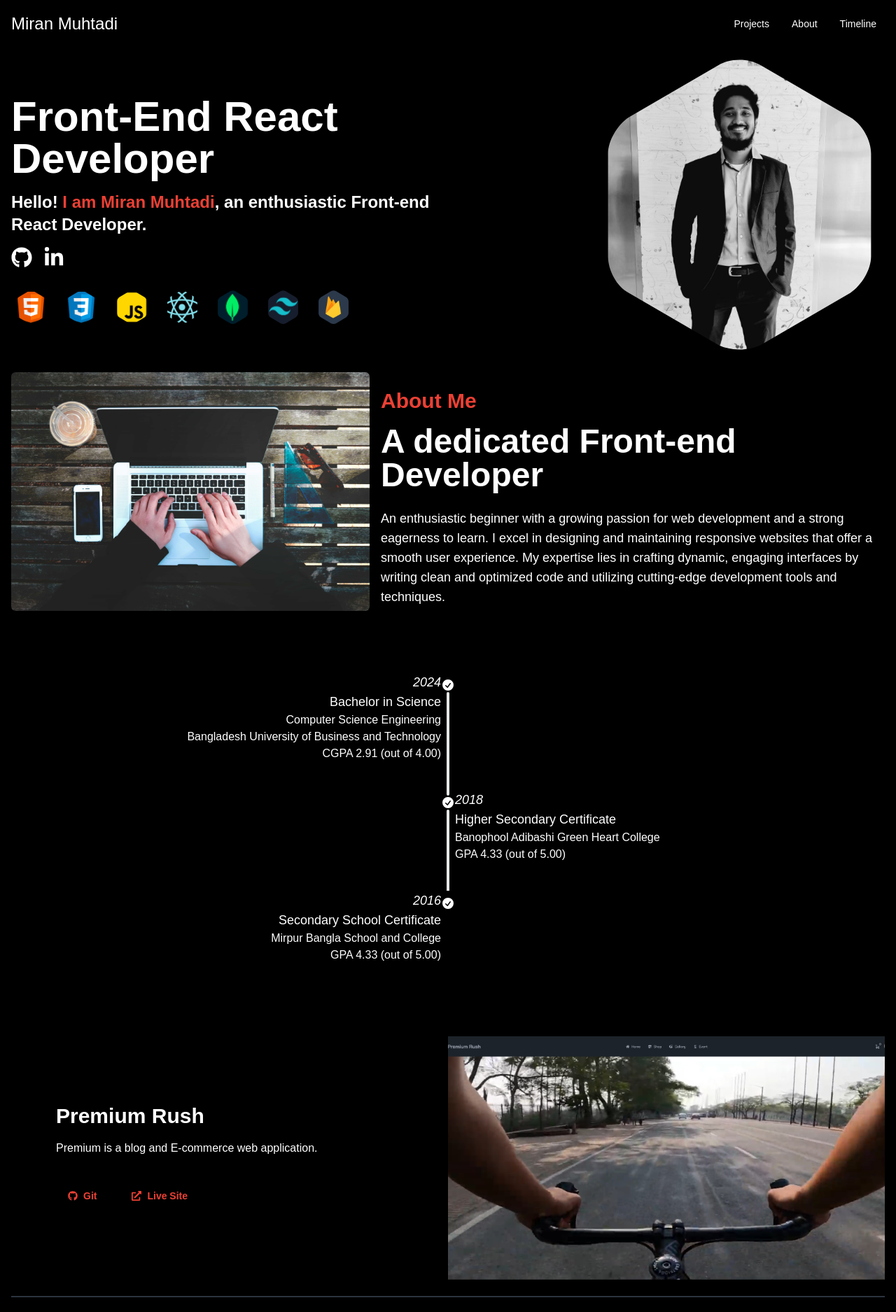
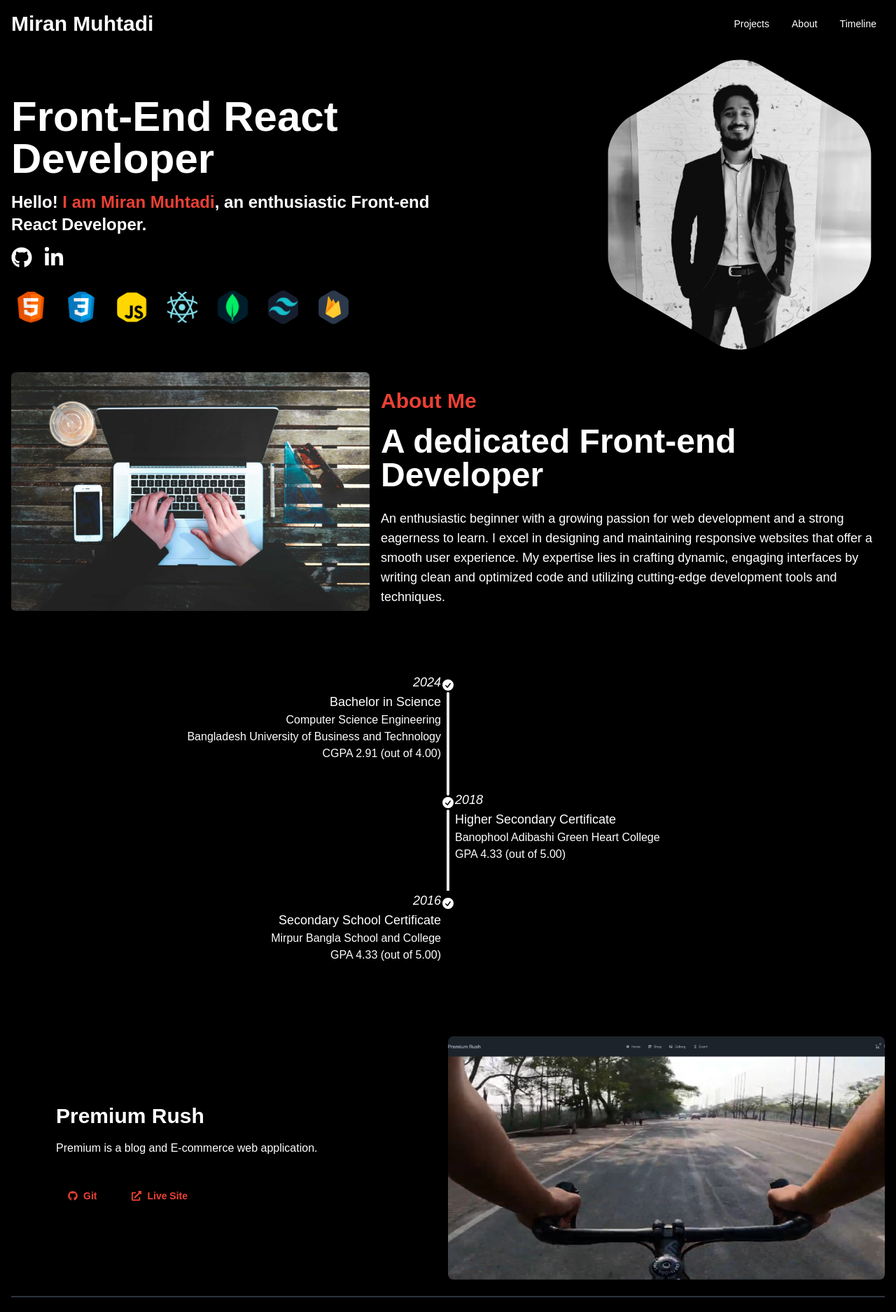
Before and after one commit to Muhtadi23/my-portfolio, a React (Vite) app: page / in a window 1280 px wide. Shown: the top 1875 px of the page at 70% size. Built offline with nearby package versions, Linux system fonts and the light colour scheme; a web font is replaced by a local one.

Commit message:
nav edited

```diff
--- a/src/comp/Nav.jsx
+++ b/src/comp/Nav.jsx
@@ -48,7 +48,7 @@ const Nav = () => {
                         }
                     </ul>
                 </div>
-                <h2 className="lg:text-2xl sm:text-xl p-2 font-medium">Miran Muhtadi</h2>
+                <h2 className="lg:text-3xl sm:text-xl p-2 font-semibold">Miran Muhtadi</h2>
             </div>
             <div className="navbar-end hidden lg:flex">
                 <ul className="menu menu-horizontal px-1">
--- a/src/comp/Projects.jsx
+++ b/src/comp/Projects.jsx
@@ -47,7 +47,7 @@ const Projects = () => {
                                 <motion.h2
                                     whileInView={{ opacity: 1, y: 0 }}
                                     initial={{ opacity: 0, y: 50 }}
-                                    transition={{ duration: 1, ease: "easeInOut" }}
+                                    transition={{ duration: 1, ease: "easeOut", delay: index * 0.2 }}
                                     viewport={{ once: true }}
                                     className="text-2xl font-bold md:text-3xl">
                                     {project.title}
@@ -56,17 +56,17 @@ const Projects = () => {
                                 <motion.p
                                     whileInView={{ opacity: 1, y: 0 }}
                                     initial={{ opacity: 0, y: 50 }}
-                                    transition={{ duration: 1.5, ease: "easeInOut" }}
+                                    transition={{ duration: 1.2, ease: "easeOut", delay: index * 0.3 }}
                                     viewport={{ once: true }}
                                     className="hidden md:mt-4 md:block">
                                     {project.description}
                                 </motion.p>
 
-                                {/* Buttons with Perfect Center Alignment */}
+                                {/* Buttons with Smooth Entrance & Floating Effect */}
                                 <motion.div
                                     whileInView={{ opacity: 1, y: 0 }}
-                                    initial={{ opacity: 0, y: 30 }}
-                                    transition={{ duration: 1.5, ease: "easeOut", delay: index * 0.5 }}
+                                    initial={{ opacity: 0, y: 40 }}
+                                    transition={{ duration: 1.4, ease: "easeOut", delay: index * 0.4 }}
                                     viewport={{ once: true }}
                                     className="mt-4 md:mt-8 flex items-center justify-center sm:justify-start gap-4"
                                 >
@@ -76,7 +76,7 @@ const Projects = () => {
                                             href={project.github}
                                             target="_blank"
                                             rel="noopener noreferrer"
-                                            whileHover={{ scale: 1.05 }}
+                                            whileHover={{ scale: 1.08, y: -2 }}
                                             whileTap={{ scale: 0.95 }}
                                             className="flex items-center justify-center"
                                         >
@@ -95,7 +95,7 @@ const Projects = () => {
                                         href={project.live}
                                         target="_blank"
                                         rel="noopener noreferrer"
-                                        whileHover={{ scale: 1.05 }}
+                                        whileHover={{ scale: 1.08, y: -2 }}
                                         whileTap={{ scale: 0.95 }}
                                         className="flex items-center justify-center"
                                     >
@@ -107,15 +107,15 @@ const Projects = () => {
                             </div>
                         </div>
 
-                        {/* Image Animation */}
+                        {/* Image Animation with Smooth Scale Effect */}
                         <motion.img
-                            initial={{ scale: 0.8, opacity: 0 }}
+                            initial={{ scale: 0.9, opacity: 0 }}
                             whileInView={{ scale: 1, opacity: 1 }}
-                            transition={{ duration: 2, ease: "easeInOut" }}
+                            transition={{ duration: 1.8, ease: "easeOut", delay: index * 0.2 }}
                             viewport={{ once: true }}
                             alt={project.title}
                             src={project.img}
-                            className="h-56 w-full object-cover sm:h-full"
+                            className="h-56 w-full object-cover sm:h-full rounded-lg shadow-lg"
                         />
                     </section>
 
```
